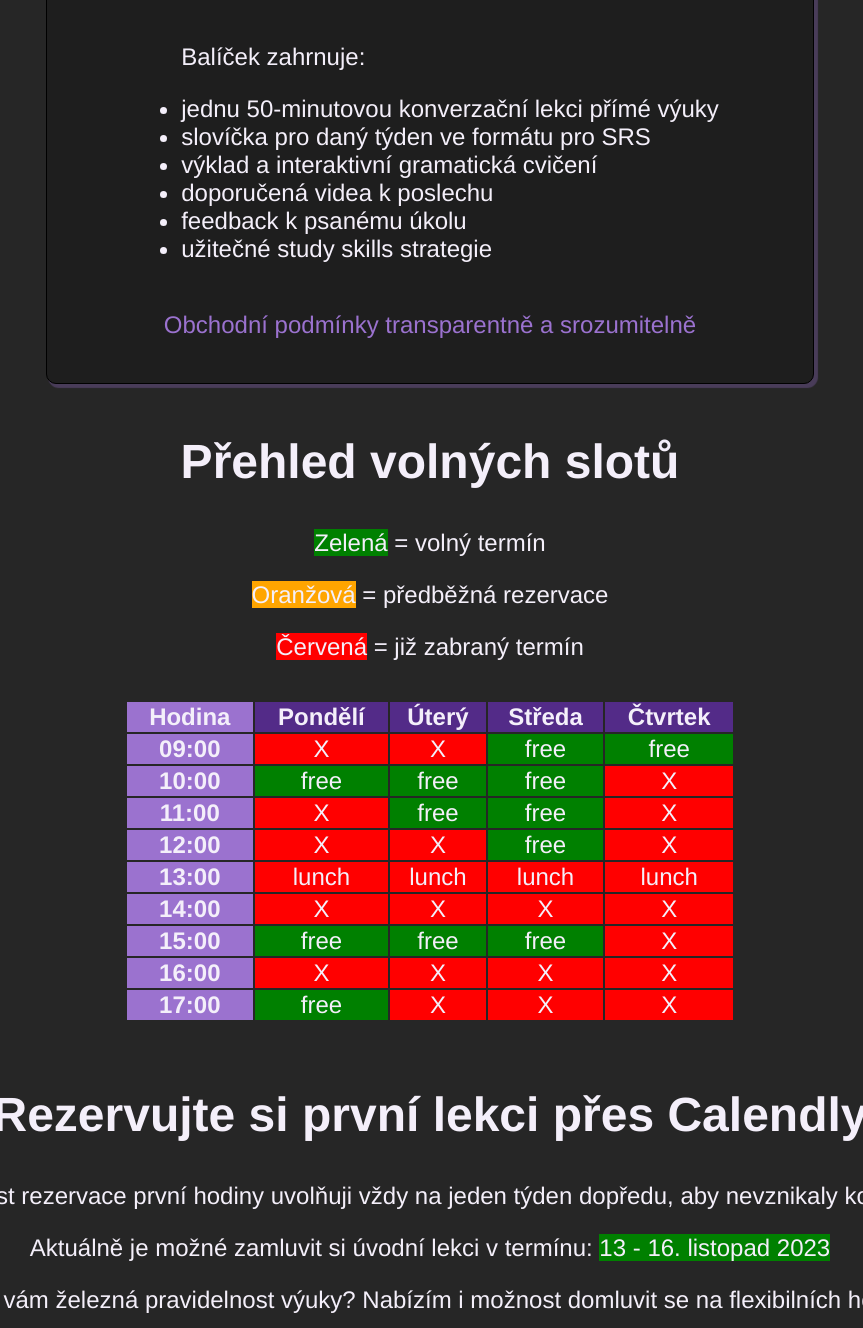
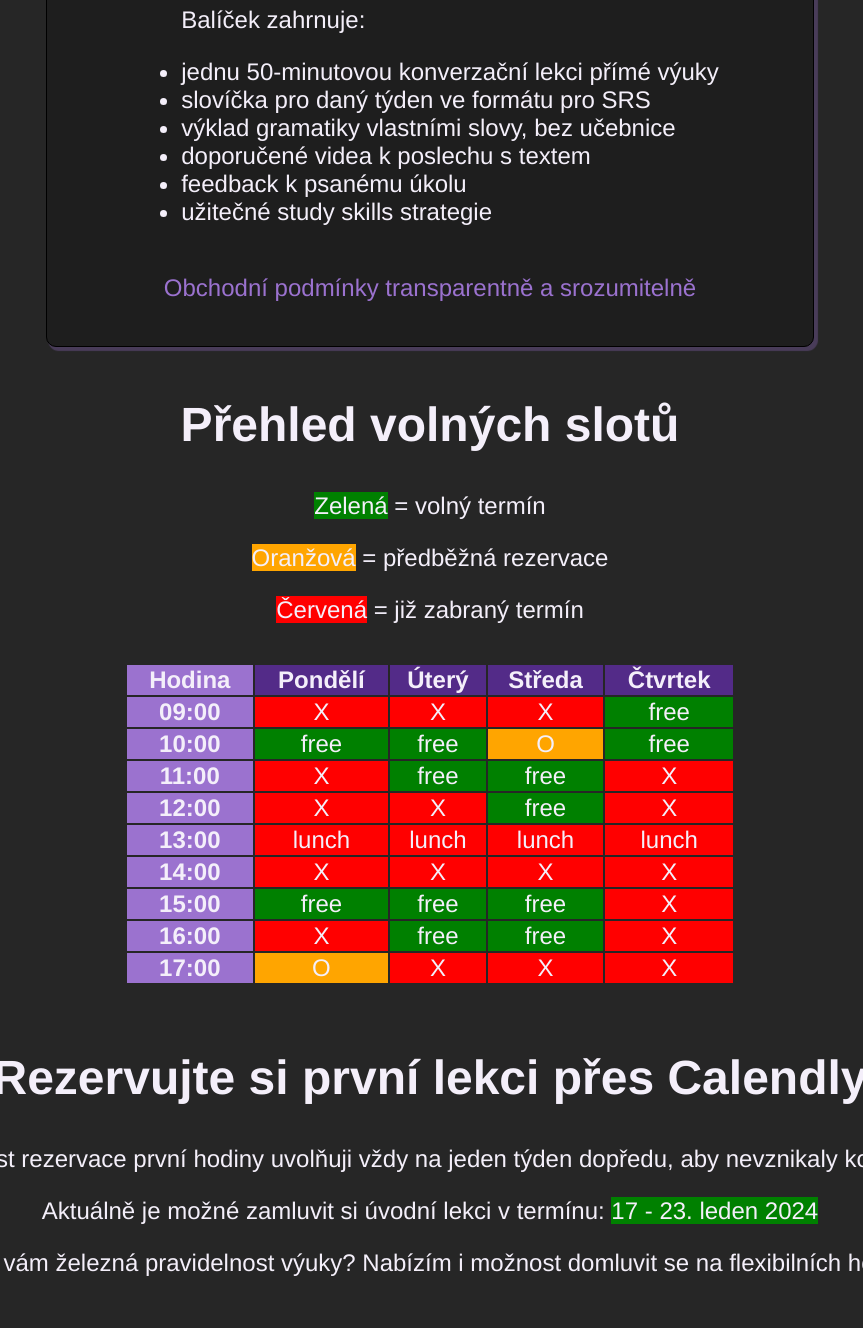
Before and after one commit to Veronika-Rychla/geekpower, an Eleventy site: page reservation.html in a window 1280 px wide. Shown: the part 432-1760 px from the top of the page, without its empty margins (210-1073 px from the left). Built offline with nearby package versions, Linux system fonts and the light colour scheme; Eleventy itself is replaced by a stand-in of ours; files that its build step writes are made by us from their sources; a script that the page names is missing.

Commit message:
Timetable update

```diff
--- a/reservation.html
+++ b/reservation.html
@@ -6,16 +6,14 @@ title: Geek Power - Rezervace a ceník
 <h1 class="page-heading">Rezervace termínu a ceník</h1>
 
 <div class="price-card">
-  <p class="price-card__action">
-    Ulovte si výhodnou zaváděcí cenu až do konce roku!
-  </p>
+  <p class="price-card__action">Ulovte si výhodnou zaváděcí cenu!</p>
   <span class="price-card__price">🔥 500 Kč 🔥</span>
   <ul class="price-card_list">
     <p>Balíček zahrnuje:</p>
     <li>jednu 50-minutovou konverzační lekci přímé výuky</li>
     <li>slovíčka pro daný týden ve formátu pro SRS</li>
-    <li>výklad a interaktivní gramatická cvičení</li>
-    <li>doporučená videa k poslechu</li>
+    <li>výklad gramatiky vlastními slovy, bez učebnice</li>
+    <li>doporučené videa k poslechu s textem</li>
     <li>feedback k psanému úkolu</li>
     <li>užitečné study skills strategie</li>
   </ul>
@@ -50,15 +48,15 @@ title: Geek Power - Rezervace a ceník
     <th class="timetable__hours">09:00</th>
     <td class="timetable__slot--taken">X</td>
     <td class="timetable__slot--taken">X</td>
-    <td class="timetable__slot">free</td>
+    <td class="timetable__slot--taken">X</td>
     <td class="timetable__slot">free</td>
   </tr>
   <tr>
     <th class="timetable__hours">10:00</th>
     <td class="timetable__slot">free</td>
     <td class="timetable__slot">free</td>
+    <td class="timetable__slot--reserved">O</td>
     <td class="timetable__slot">free</td>
-    <td class="timetable__slot--taken">X</td>
   </tr>
   <tr>
     <th class="timetable__hours">11:00</th>
@@ -98,13 +96,13 @@ title: Geek Power - Rezervace a ceník
   <tr>
     <th class="timetable__hours">16:00</th>
     <td class="timetable__slot--taken">X</td>
-    <td class="timetable__slot--taken">X</td>
-    <td class="timetable__slot--taken">X</td>
+    <td class="timetable__slot">free</td>
+    <td class="timetable__slot">free</td>
     <td class="timetable__slot--taken">X</td>
   </tr>
   <tr>
     <th class="timetable__hours">17:00</th>
-    <td class="timetable__slot">free</td>
+    <td class="timetable__slot--reserved">O</td>
     <td class="timetable__slot--taken">X</td>
     <td class="timetable__slot--taken">X</td>
     <td class="timetable__slot--taken">X</td>
@@ -118,7 +116,7 @@ title: Geek Power - Rezervace a ceník
 </p>
 <p class="timetable__colours">
   Aktuálně je možné zamluvit si úvodní lekci v termínu:
-  <span class="timetable__slot">13 - 16. listopad 2023</span>
+  <span class="timetable__slot">17 - 23. leden 2024</span>
 </p>
 <p class="timetable__colours">
   Nevyhovuje vám železná pravidelnost výuky? Nabízím i možnost domluvit se na
```
